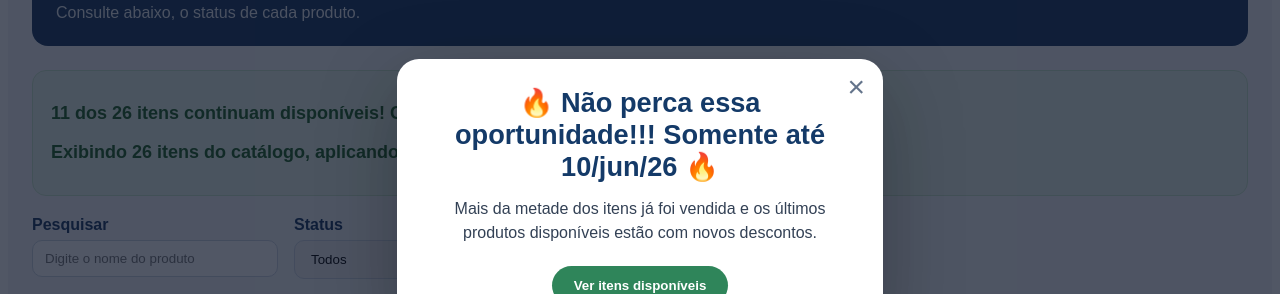
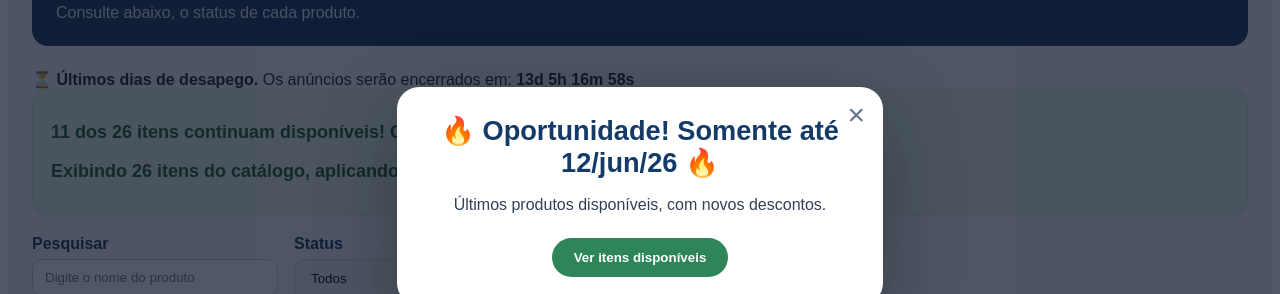
Before and after one commit to brbrusantana/catalogo-ap, an Angular app: page / in a window 1280 px wide. Shown: the part 204-498 px from the top of the page. Built offline with nearby package versions, Linux system fonts and the light colour scheme.

Commit message:
feat: add countdown for ad deactivation

```diff
--- a/src/app/app.html
+++ b/src/app/app.html
@@ -32,6 +32,13 @@ Conceitos estudados:
   <h1>{{ title() }}</h1>
   <p>Consulte abaixo, o status de cada produto.</p>
 </header>
+
+<!-- Bruno - 08/06/2026 - contagem regressiva para encerramento dos anúncios -->
+<div class="contador-encerramento">
+  <strong>⏳ Últimos dias de desapego. </strong>
+  <span>Os anúncios serão encerrados em: </span>
+  <strong>{{ tempoRestante }}</strong>
+</div>
 
 <!--
 Resumo do catálogo.
@@ -214,11 +221,10 @@ No celular, o app.scss ajusta para 2 cards por linha.
         ×
       </button>
 
-      <h2>🔥 Não perca essa oportunidade!!! Somente até 10/jun/26 🔥 </h2>
+      <h2>🔥 Oportunidade! Somente até 12/jun/26 🔥 </h2>
 
       <p>
-        Mais da metade dos itens já foi vendida e os últimos produtos disponíveis
-        estão com novos descontos.
+        Últimos produtos disponíveis, com novos descontos.
       </p>
 
       <button
--- a/src/app/app.ts
+++ b/src/app/app.ts
@@ -91,6 +91,30 @@ type Produto = {
   styleUrl: './app.scss'
 })
 export class App {
+    // Bruno - 08/06/2026 - contagem regressiva para encerramento dos anúncios
+    dataEncerramento = new Date('2026-06-13T02:59:00Z').getTime();
+
+    tempoRestante = '';
+    anunciosEncerrados = false;
+
+    atualizarContagemRegressiva(): void {
+      const agora = new Date().getTime();
+      const diferenca = this.dataEncerramento - agora;
+
+      if (diferenca <= 0) {
+        this.tempoRestante = 'Anúncios encerrados';
+        this.anunciosEncerrados = true;
+        return;
+      }
+
+      const dias = Math.floor(diferenca / (1000 * 60 * 60 * 24));
+      const horas = Math.floor((diferenca / (1000 * 60 * 60)) % 24);
+      const minutos = Math.floor((diferenca / (1000 * 60)) % 60);
+      const segundos = Math.floor((diferenca / 1000) % 60);
+
+      this.tempoRestante = `${dias}d ${horas}h ${minutos}m ${segundos}s`;
+    }
+
   /**
    * Título exibido no cabeçalho azul do catálogo.
    * Signal é um recurso do Angular para guardar um valor reativo.
@@ -621,7 +645,17 @@ export class App {
     mostrarPopupOportunidade = true;
 
     ngOnInit(): void {
+
+      // Popup existente
       this.rastrearPopupOportunidade('popup_oportunidade_exibido');
+
+      // Contagem regressiva
+      this.atualizarContagemRegressiva();
+
+      setInterval(() => {
+        this.atualizarContagemRegressiva();
+      }, 1000);
+
     }
 
     fecharPopupOportunidade(): void {
```
